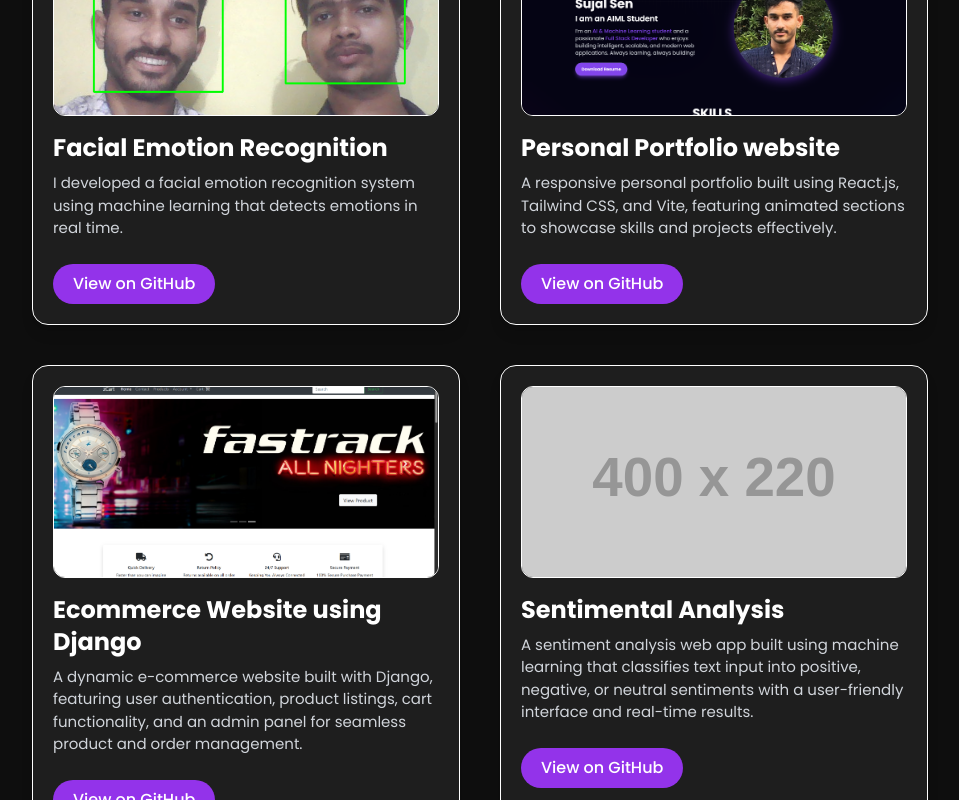
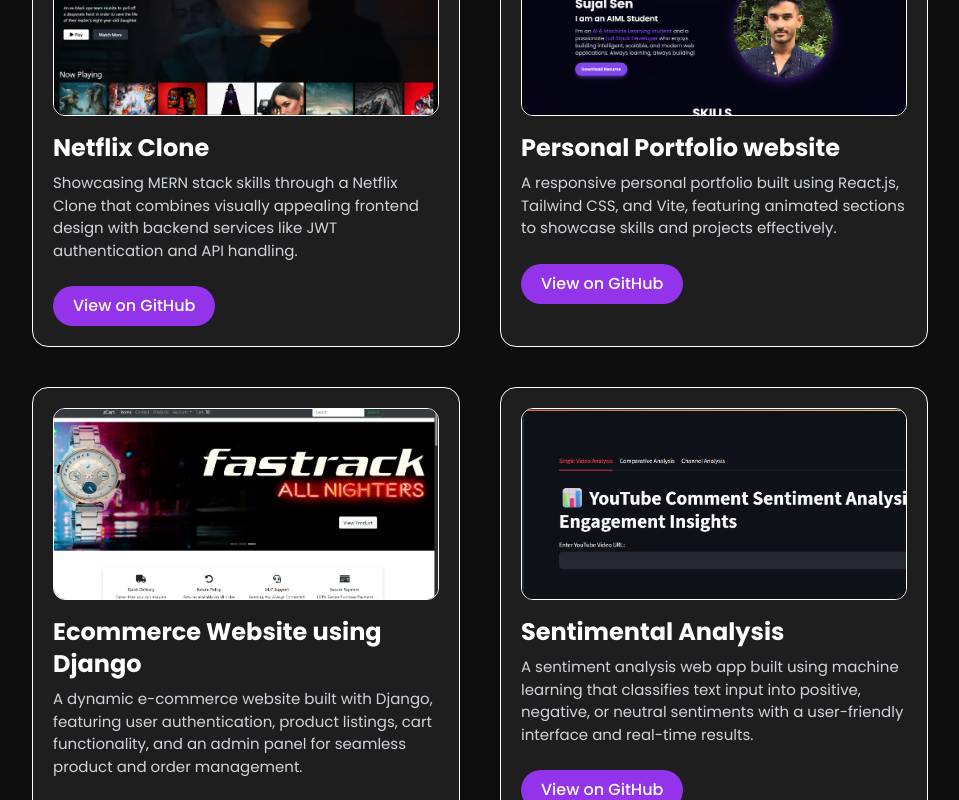
Before and after one commit to Sujalsen07/PersonalPortfolio-Website, a React (Vite) app: page / in a window 1280 px wide. Shown: the part 3011-3811 px from the top of the page, without its empty margins (160-1119 px from the left). Built offline with nearby package versions, Linux system fonts and the light colour scheme.

Commit message:
Update projects in Work component with new images

```diff
--- a/src/components/Work/Work.jsx
+++ b/src/components/Work/Work.jsx
@@ -1,14 +1,15 @@
 import React from 'react';
 import ecommImg from '../../assets/work_logo/ecomm.png'; // adjust path as needed
 import ppw from '../../assets/work_logo/ppw.png';
-import ED from '../../assets/work_logo/ED.png';
+import netflix from '../../assets/work_logo/netflix.png';
+import senti1 from '../../assets/work_logo/senti1.png';
 
 const projects = [
   {
-    title: 'Facial Emotion Recognition',
-    image: ED,
+    title: 'Netflix Clone',
+    image: netflix,
     description:
-      'I developed a facial emotion recognition system using machine learning that detects emotions in real time.',
+      'Showcasing MERN stack skills through a Netflix Clone that combines visually appealing frontend design with backend services like JWT authentication and API handling.',
     github: 'https://github.com/your-username/project1',
   },
   {
@@ -27,7 +28,7 @@
   },
   {
     title: 'Sentimental Analysis',
-    image: 'https://via.placeholder.com/400x220.png?text=Project+4',
+    image: senti1,
     description:
       'A sentiment analysis web app built using machine learning that classifies text input into positive, negative, or neutral sentiments with a user-friendly interface and real-time results.',
     github: 'https://github.com/your-username/portfolio',
```
